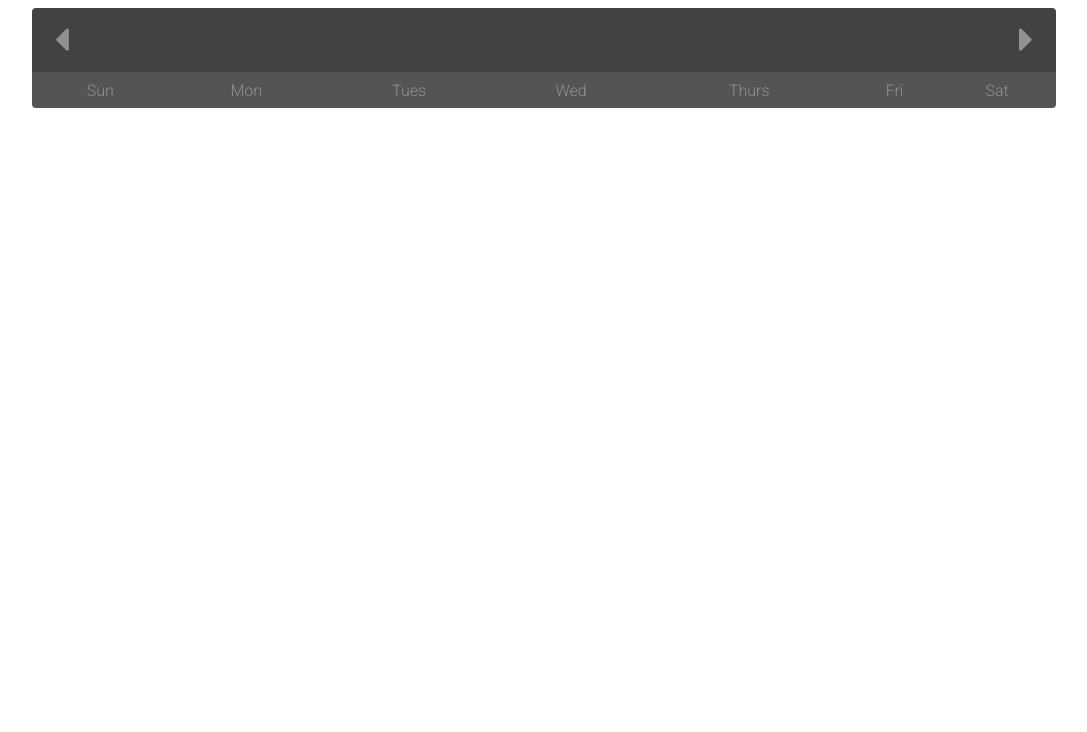
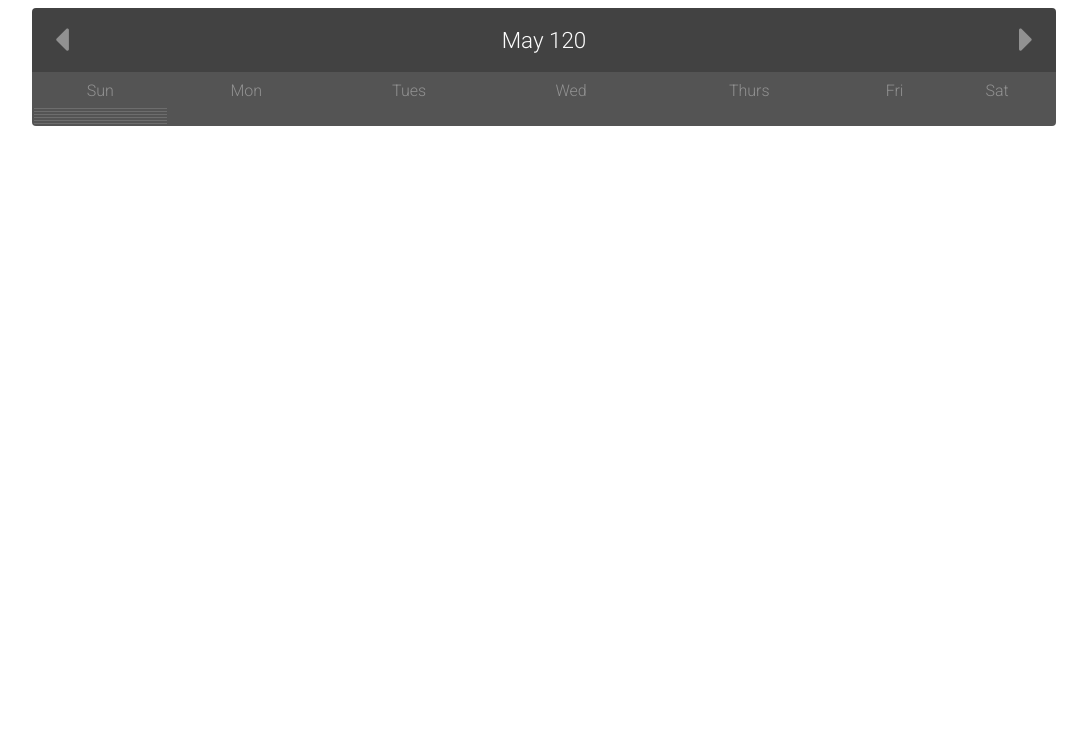
Before and after one commit to ewether/availability-calendar, a plain HTML site: page html/index.html in a window 1280 px wide. Shown: the part 68-800 px from the top of the page, without its empty margins (96-1183 px from the left). Drawn offline with nearby package versions, Linux system fonts and the light colour scheme.

Commit message:
need to fix errors

```diff
--- a/html/index.html
+++ b/html/index.html
@@ -39,7 +39,7 @@
               <th>Sat</th>
             </tr>
           </thead>
-          <tbody>
+          <tbody class="calendar-body">
 
           </tbody>
         </table>
--- a/js/scripts.js
+++ b/js/scripts.js
@@ -1,68 +1,107 @@
 $(document).ready(function() {
   // all jQuery will go in here
+  today = new Date();
   const leftBtn = document.getElementById('left-btn');
   const rightBtn = document.getElementById('right-btn');
-  const month = document.querySelector('.month');
-  const year = document.querySelector('.year');
-  monthYear = document.querySelector('.month-year');
-  currentMonth = getMonth();
-  currentYear = getYear();
+  const monthClass = document.querySelector('.month');
+  const yearClass = document.querySelector('.year');
+  let monthYear = document.querySelector('.month-year');
+  let currentMonth = today.getMonth();
+  let currentYear = today.getYear();
 
   const monthArray = ["Jan", "Feb", "Mar", "Apr", "May", "Jun", "Jul", "Aug", "Sep", "Oct", "Nov", "Dec"];
+  displayCalendar(currentMonth, currentYear);
 
   // next
   // if currentMonth is equal to 11, increase year by 1, else return currentYear
   // add 1 to currentMonth and divide by 12
   // use ternary operators
+  function next() {
+    currentYear = currentMonth === 11 ? currentYear + 1 : currentYear;
+    currentMonth = (currentMonth + 1) % 12;
+    displayCalendar(currentMonth, currentYear);
+  }
 
   // previous
-  // if currentMonth is equal to 0, decrease year by 1, else return currentYear
-  // if currentMonth is less than zero, month is set to 11, else return currentMonth -1
+  function last() {
+    currentYear = (currentMonth === 0) ? currentYear - 1 : currentYear;
+    currentMonth = (currentMonth === 0) ? 11 : currentMonth - 1;
+    displayCalendar(currentMonth, currentYear);
+  }
 
   // current year & month should be parsed into the value of the year and month
   // that means then that the current month and year will display on calendar
+  function parse() {
+    currentMonth = parseInt(currentMonth.value);
+    currentYear = parseInt(currentYear.value);
+    displayCalendar(currentMonth, currentYear);
+  }
 
   // displayCalendar(month, year)
   // today = (new Date(year, month)).getDay();
+  function displayCalendar(month, year) {
+    let firstDay = (new Date(year, month)).getDay();
 
     // create variable for table body
     // clear table body html
+    let calendarBody = document.querySelector('.calendar-body');
+    calendarBody.innerHTML = '';
 
     // set the way that the month and year will appear on the calendar
+    monthYear.innerHTML = monthArray[month] + ' ' + year;
+    yearClass.value = year;
+    monthClass.value = month;
 
+    // date set to 0 to start with, date will be used in loop
+    let date = 0;
     // create cells - create 6 rows. start at 0, < 6, increment
-
     // create element 'tr' in row variable
-
-  // date = 0 (for use in for loop below)
+    for (r = 0; r < 6; r++) {
+      row = document.createElement('tr');
 
       // for - date starts at 0, < 7, increment (this will take ALL cells and only allow
       // 7 in each row)
-
+      for (c = 0; c < 7; c++) {
         // if -
+        if (c === 0 && c < firstDay) {
           // create 'td' element in cell variable
           // create a textNode for each cell in a variable
           // append the textNode to each cell
           // append those cells to row
-
+          cell = document.createElement('td');
+          cellText = document.createTextNode('');
+          cell.appendChild(cellText);
+          row.appendChild(cell);
         // else if the date is greater than the amount of days in the month, stop creating rows
-
+        }
+        else if (date > daysInMonth(month, year)) {
+          break;
+        }
+        else {
           // else create 'td' element in cell variable
           // create text node for that cell containing date
           // if todays date, month, and year are equal to date, month, and year - add class to highlight that cell
           // append the textNode to each cell
           // append those cells to row
           // increment date - bc its creating one cell for each day of the month
-
+          cell = document.createElement('td');
+          cellText = document.createTextNode(date);
+          if (date === today.getDate() && year === today.getFullYear() && month === today.getMonth()) {
+            cell.appendChild(cellText);
+            row.appendChild(row);
+            date++
+          }
+        }
+      }
+      // append rows to table body
+      calendarBody.appendChild(row);
       // end for loop
-
-    // append rows to table body
-
+    }
+  }
 
   // checks how many days are in a month
-  // function daysInMonth(iMonth, iYear) {
-  //   return 32 - new Date(iYear, iMonth, 32).getDate();
-  // }
-
+  function daysInMonth(iMonth, iYear) {
+    return 32 - new Date(iYear, iMonth, 32).getDate();
+  }
 
 });
```
Lines whose indentation alone changed are shown as unchanged.
